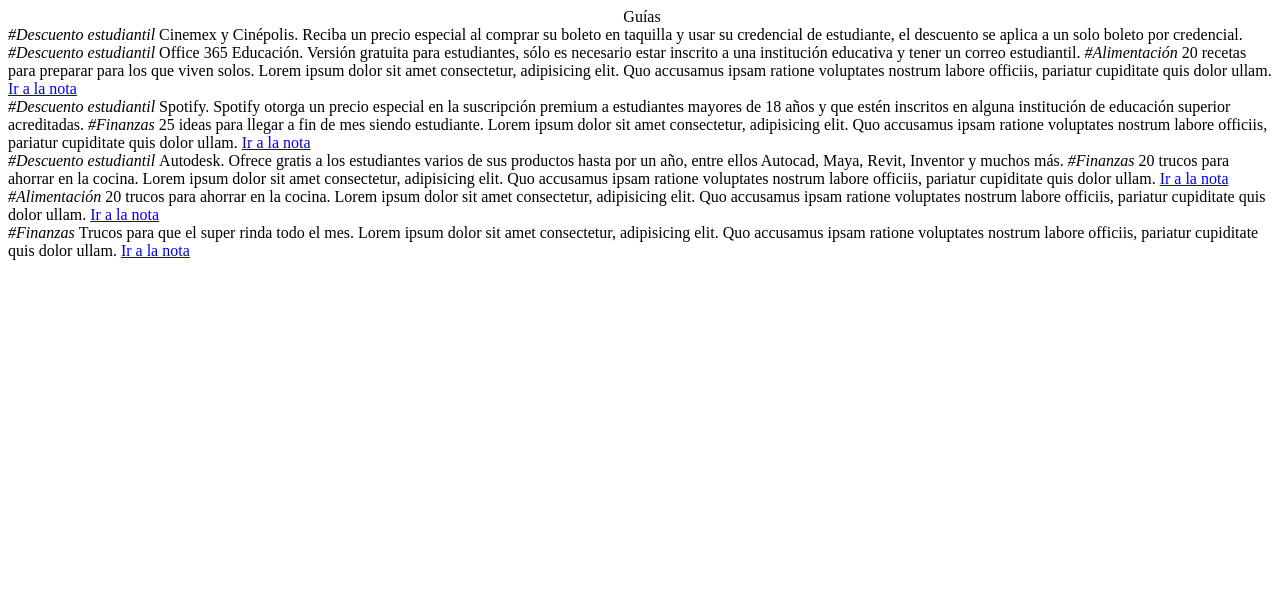
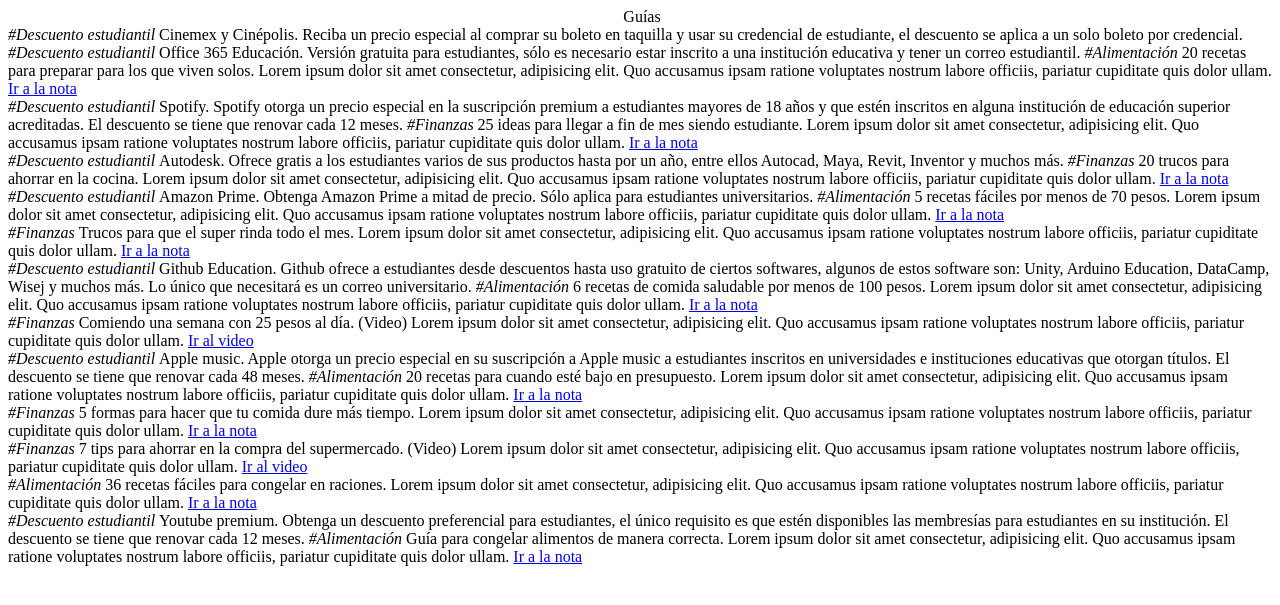
Before and after one commit to rodnavarroc/economyhealth, a PHP site: page /app/tab2/tab2.page.html in a window 1280 px wide. Shown: the top 605 px of the page. Run offline with PHP 8.4, Linux system fonts and the light colour scheme.

Commit message:
Más ejemplos cards

```diff
--- a/src/app/tab2/tab2.page.html
+++ b/src/app/tab2/tab2.page.html
@@ -59,9 +59,6 @@
     </ion-item>
   </ion-card>-->
 
-
-
-
 <!-- CARD DE ITEMS
   <ion-card>
     <ion-card-header>
@@ -92,7 +89,7 @@
 
    <!--CARD 1-->
   <ion-card>
-    <ion-img src="https://www.paredro.com/wp-content/uploads/2015/08/cinepolis-cinemex.jpg"></ion-img>
+    <ion-img class="imagen_card" src="https://i.imgur.com/wZQHIKj.jpg"></ion-img>
     <ion-card-header>
     <ion-row>
       <ion-col>
@@ -112,7 +109,7 @@
 
    <!--CARD 2-->
   <ion-card>
-    <ion-img  src="https://mextudia.com/wp-content/uploads/2019/09/office02.jpg"></ion-img>
+    <ion-img  class="imagen_card" src="https://i.imgur.com/tUruUrx.jpg"></ion-img>
     <ion-card-header>
     <ion-row>
       <ion-col>
@@ -133,7 +130,7 @@
 
   <!--CARD 3-->
   <ion-card>
-    <ion-img src="https://img.culturacolectiva.com/cdn-cgi/image/f=auto,w=auto,q=80,fit=contain/content/2016/01/egg-wrap-recetas-r%C3%A1pidas-medium.jpg"></ion-img>
+    <ion-img class="imagen_card" src="https://i.imgur.com/mz9yMaA.jpg"></ion-img>
     <ion-card-header>
     <ion-row>
       <ion-col>
@@ -168,7 +165,7 @@
 
   <!--CARD 4-->
   <ion-card>
-    <ion-img  src="https://lh3.googleusercontent.com/proxy/6PPVNXyZ_V1pQS2p5g9cI9qdX4COsntdDKVbS-fVKck2VfqQSHlaS94fXBZw-EJFF5KrYMhAhhg_81OiXypneooCFU6Z2I9JhLviOo0OmTY4W_IvooZlC8n7t76Z0491LJSPIrDoMwtg3XA"></ion-img>
+    <ion-img  class="imagen_card" src="https://i.imgur.com/n1ZAmnq.jpg"></ion-img>
     <ion-card-header>
     <ion-row>
       <ion-col>
@@ -181,13 +178,13 @@
     <ion-card-title>Spotify.</ion-card-title>
   </ion-card-header>
     <ion-card-content style="text-align: justify;">
-      Spotify otorga un precio especial en la suscripción premium a estudiantes mayores de 18 años y que estén inscritos en alguna institución de educación superior acreditadas.
+      Spotify otorga un precio especial en la suscripción premium a estudiantes mayores de 18 años y que estén inscritos en alguna institución de educación superior acreditadas. El descuento se tiene que renovar cada 12 meses.
     </ion-card-content>
   </ion-card>
 
   <!--CARD 5-->
   <ion-card>
-    <ion-img src="https://www.zaplo.es/blog/wp-content/uploads/2019/01/controlar-tus-gastos.jpeg"></ion-img>
+    <ion-img class="imagen_card" src="https://i.imgur.com/ZNPdsDJ.jpg"></ion-img>
     <ion-card-header>
     <ion-row>
       <ion-col>
@@ -222,7 +219,7 @@
 
   <!--CARD 6-->
   <ion-card>
-    <ion-img  src="https://brandemia.org/sites/default/files/logo_principal_autodesk.jpg"></ion-img>
+    <ion-img  class="imagen_card" src="https://i.imgur.com/ReA8317.jpg"></ion-img>
     <ion-card-header>
     <ion-row>
       <ion-col>
@@ -241,7 +238,7 @@
 
   <!--CARD 7-->
   <ion-card>
-    <ion-img src="https://cocinaconoberon.files.wordpress.com/2015/09/shutterstock_249406468.jpg"></ion-img>
+    <ion-img class="imagen_card" src="https://i.imgur.com/q8H0VZi.jpg"></ion-img>
     <ion-card-header>
     <ion-row>
       <ion-col>
@@ -276,7 +273,26 @@
 
   <!--CARD 8-->
   <ion-card>
-    <ion-img src="https://cocinaconoberon.files.wordpress.com/2015/09/shutterstock_249406468.jpg"></ion-img>
+    <ion-img  class="imagen_card" src="https://i.imgur.com/jwqjBru.jpg"></ion-img>
+    <ion-card-header>
+    <ion-row>
+      <ion-col>
+        <ion-card-subtitle><i>#Descuento estudiantil</i></ion-card-subtitle>
+      </ion-col>
+      <ion-col>
+        <a (click)="toggleZipped()" (click)="clickedStar()" style="float: right; font-size: 18px;"><ion-icon slot="icon-only" [name]="zipped ? 'star-outline' : 'star'"></ion-icon></a>
+      </ion-col>
+    </ion-row>
+    <ion-card-title>Amazon Prime.</ion-card-title>
+  </ion-card-header>
+    <ion-card-content style="text-align: justify;">
+      Obtenga Amazon Prime a mitad de precio. Sólo aplica para estudiantes universitarios.
+    </ion-card-content>
+  </ion-card>
+
+  <!--CARD 9-->
+  <ion-card>
+    <ion-img class="imagen_card" src="https://i.imgur.com/9LVJjmV.jpg"></ion-img>
     <ion-card-header>
     <ion-row>
       <ion-col>
@@ -286,7 +302,7 @@
         <a (click)="toggleZipped()" (click)="clickedStar()" style="float: right; font-size: 18px;"><ion-icon slot="icon-only" [name]="zipped ? 'star-outline' : 'star'"></ion-icon></a>
       </ion-col>
     </ion-row>
-    <ion-card-title>20 trucos para ahorrar en la cocina.</ion-card-title>
+    <ion-card-title>5 recetas fáciles por menos de 70 pesos.</ion-card-title>
   </ion-card-header>
     <ion-card-content style="text-align: justify;">
       Lorem ipsum dolor sit amet consectetur, adipisicing elit. Quo accusamus ipsam ratione voluptates nostrum labore officiis, pariatur cupiditate quis dolor ullam.
@@ -294,7 +310,7 @@
     <ion-grid>
       <ion-row>
         <ion-col size="6">
-          <a href="https://www.clara.es/hogar/trucos-para-ahorrar-cocina_183" target="blank">
+          <a href="http://www.dadaroom.com/blog/5-recetas-faciles-por-menos-de-70-pesos/" target="blank">
           <ion-button class="btn_ligas" expand="full">Ir a la nota</ion-button>
           </a>
         </ion-col>
@@ -309,9 +325,9 @@
     </ion-grid>
   </ion-card>
 
-  <!--CARD 9-->
+  <!--CARD 10-->
   <ion-card>
-    <ion-img src="https://querido-dinero.imgix.net/255/Portada-30-copy.png?w=1200&h=628&fit=crop&crop=faces&auto=format,compress&lossless=1"></ion-img>
+    <ion-img class="imagen_card" src="https://i.imgur.com/QS8qzWF.jpg"></ion-img>
     <ion-card-header>
     <ion-row>
       <ion-col>
@@ -344,6 +360,311 @@
     </ion-grid>
   </ion-card>
 
+  <!--CARD 11-->
+  <ion-card>
+    <ion-img  class="imagen_card" src="https://i.imgur.com/99K3khn.jpg"></ion-img>
+    <ion-card-header>
+    <ion-row>
+      <ion-col>
+        <ion-card-subtitle><i>#Descuento estudiantil</i></ion-card-subtitle>
+      </ion-col>
+      <ion-col>
+        <a (click)="toggleZipped()" (click)="clickedStar()" style="float: right; font-size: 18px;"><ion-icon slot="icon-only" [name]="zipped ? 'star-outline' : 'star'"></ion-icon></a>
+      </ion-col>
+    </ion-row>
+    <ion-card-title>Github Education.</ion-card-title>
+  </ion-card-header>
+    <ion-card-content style="text-align: justify;">
+      Github ofrece a estudiantes desde descuentos hasta uso gratuito de ciertos softwares, algunos de estos software son: Unity, Arduino Education, DataCamp, Wisej y muchos más. Lo único que necesitará es un correo universitario.
+    </ion-card-content>
+  </ion-card>
+
+  <!--CARD 12-->
+  <ion-card>
+    <ion-img class="imagen_card" src="https://i.imgur.com/wJHyegX.jpg"></ion-img>
+    <ion-card-header>
+    <ion-row>
+      <ion-col>
+        <ion-card-subtitle><i>#Alimentación</i></ion-card-subtitle>
+      </ion-col>
+      <ion-col>
+        <a (click)="toggleZipped()" (click)="clickedStar()" style="float: right; font-size: 18px;"><ion-icon slot="icon-only" [name]="zipped ? 'star-outline' : 'star'"></ion-icon></a>
+      </ion-col>
+    </ion-row>
+    <ion-card-title>6 recetas de comida saludable por menos de 100 pesos.</ion-card-title>
+  </ion-card-header>
+    <ion-card-content style="text-align: justify;">
+      Lorem ipsum dolor sit amet consectetur, adipisicing elit. Quo accusamus ipsam ratione voluptates nostrum labore officiis, pariatur cupiditate quis dolor ullam.
+    </ion-card-content>
+    <ion-grid>
+      <ion-row>
+        <ion-col size="6">
+          <a href="https://culturacolectiva.com/comida/recetas-saludable-por-menos-de-100-pesos" target="blank">
+          <ion-button class="btn_ligas" expand="full">Ir a la nota</ion-button>
+          </a>
+        </ion-col>
+        <ion-col size="6">
+          <center>
+            <ion-button expand="block"  class="btn_secondary">
+              <ion-icon slot="icon-only" name="share-social-outline"></ion-icon>
+            </ion-button>
+          </center>
+        </ion-col>
+      </ion-row>
+    </ion-grid>
+  </ion-card>
+
+  <!--CARD 13-->
+  <ion-card>
+    <ion-img class="imagen_card" src="https://i.imgur.com/mL700GQ.jpg"></ion-img>
+    <ion-card-header>
+    <ion-row>
+      <ion-col>
+        <ion-card-subtitle><i>#Finanzas</i></ion-card-subtitle>
+      </ion-col>
+      <ion-col>
+        <a (click)="toggleZipped()" (click)="clickedStar()" style="float: right; font-size: 18px;"><ion-icon slot="icon-only" [name]="zipped ? 'star-outline' : 'star'"></ion-icon></a>
+      </ion-col>
+    </ion-row>
+    <ion-card-title>Comiendo una semana con 25 pesos al día.    (Video)</ion-card-title>
+  </ion-card-header>
+    <ion-card-content style="text-align: justify;">
+      Lorem ipsum dolor sit amet consectetur, adipisicing elit. Quo accusamus ipsam ratione voluptates nostrum labore officiis, pariatur cupiditate quis dolor ullam.
+    </ion-card-content>
+    <ion-grid>
+      <ion-row>
+        <ion-col size="6">
+          <a href="https://www.youtube.com/watch?v=Rwssl3SZ-4c&list=PL1ebpFrA3ctEG5_yIBDtKcQU6WEBDwo2l" target="blank">
+          <ion-button class="btn_ligas" expand="full">Ir al video</ion-button>
+          </a>
+        </ion-col>
+        <ion-col size="6">
+          <center>
+            <ion-button expand="block"  class="btn_secondary">
+              <ion-icon slot="icon-only" name="share-social-outline"></ion-icon>
+            </ion-button>
+          </center>
+        </ion-col>
+      </ion-row>
+    </ion-grid>
+  </ion-card>
+
+  <!--CARD 14-->
+  <ion-card>
+    <ion-img  class="imagen_card" src="https://i.imgur.com/IlAxGc3.jpg"></ion-img>
+    <ion-card-header>
+    <ion-row>
+      <ion-col>
+        <ion-card-subtitle><i>#Descuento estudiantil</i></ion-card-subtitle>
+      </ion-col>
+      <ion-col>
+        <a (click)="toggleZipped()" (click)="clickedStar()" style="float: right; font-size: 18px;"><ion-icon slot="icon-only" [name]="zipped ? 'star-outline' : 'star'"></ion-icon></a>
+      </ion-col>
+    </ion-row>
+    <ion-card-title>Apple music.</ion-card-title>
+  </ion-card-header>
+    <ion-card-content style="text-align: justify;">
+      Apple otorga un precio especial en su suscripción a Apple music a estudiantes inscritos en universidades e instituciones educativas que otorgan títulos. El descuento se tiene que renovar cada 48 meses.
+    </ion-card-content>
+  </ion-card>
+
+  <!--CARD 15-->
+  <ion-card>
+    <ion-img class="imagen_card" src="https://i.imgur.com/EdRJ2gY.jpg"></ion-img>
+    <ion-card-header>
+    <ion-row>
+      <ion-col>
+        <ion-card-subtitle><i>#Alimentación</i></ion-card-subtitle>
+      </ion-col>
+      <ion-col>
+        <a (click)="toggleZipped()" (click)="clickedStar()" style="float: right; font-size: 18px;"><ion-icon slot="icon-only" [name]="zipped ? 'star-outline' : 'star'"></ion-icon></a>
+      </ion-col>
+    </ion-row>
+    <ion-card-title>20 recetas para cuando esté bajo en presupuesto.</ion-card-title>
+  </ion-card-header>
+    <ion-card-content style="text-align: justify;">
+      Lorem ipsum dolor sit amet consectetur, adipisicing elit. Quo accusamus ipsam ratione voluptates nostrum labore officiis, pariatur cupiditate quis dolor ullam.
+    </ion-card-content>
+    <ion-grid>
+      <ion-row>
+        <ion-col size="6">
+          <a href="https://www.recreoviral.com/curiosidades/comida-preparar-bancarrota/" target="blank">
+          <ion-button class="btn_ligas" expand="full">Ir a la nota</ion-button>
+          </a>
+        </ion-col>
+        <ion-col size="6">
+          <center>
+            <ion-button expand="block"  class="btn_secondary">
+              <ion-icon slot="icon-only" name="share-social-outline"></ion-icon>
+            </ion-button>
+          </center>
+        </ion-col>
+      </ion-row>
+    </ion-grid>
+  </ion-card>
+
+  <!--CARD 16-->
+  <ion-card>
+    <ion-img class="imagen_card" src="https://i.imgur.com/CEikfKy.jpg"></ion-img>
+    <ion-card-header>
+    <ion-row>
+      <ion-col>
+        <ion-card-subtitle><i>#Finanzas</i></ion-card-subtitle>
+      </ion-col>
+      <ion-col>
+        <a (click)="toggleZipped()" (click)="clickedStar()" style="float: right; font-size: 18px;"><ion-icon slot="icon-only" [name]="zipped ? 'star-outline' : 'star'"></ion-icon></a>
+      </ion-col>
+    </ion-row>
+    <ion-card-title>5 formas para hacer que tu comida dure más tiempo.</ion-card-title>
+  </ion-card-header>
+    <ion-card-content style="text-align: justify;">
+      Lorem ipsum dolor sit amet consectetur, adipisicing elit. Quo accusamus ipsam ratione voluptates nostrum labore officiis, pariatur cupiditate quis dolor ullam.
+    </ion-card-content>
+    <ion-grid>
+      <ion-row>
+        <ion-col size="6">
+          <a href="https://www.cocinadelirante.com/tips/como-hacer-que-la-comida-no-se-eche-perder" target="blank">
+          <ion-button class="btn_ligas" expand="full">Ir a la nota</ion-button>
+          </a>
+        </ion-col>
+        <ion-col size="6">
+          <center>
+            <ion-button expand="block"  class="btn_secondary">
+              <ion-icon slot="icon-only" name="share-social-outline"></ion-icon>
+            </ion-button>
+          </center>
+        </ion-col>
+      </ion-row>
+    </ion-grid>
+  </ion-card>
+
+  <!--CARD 17-->
+  <ion-card>
+    <ion-img class="imagen_card" src="https://i.imgur.com/MDLaBIL.jpg"></ion-img>
+    <ion-card-header>
+    <ion-row>
+      <ion-col>
+        <ion-card-subtitle><i>#Finanzas</i></ion-card-subtitle>
+      </ion-col>
+      <ion-col>
+        <a (click)="toggleZipped()" (click)="clickedStar()" style="float: right; font-size: 18px;"><ion-icon slot="icon-only" [name]="zipped ? 'star-outline' : 'star'"></ion-icon></a>
+      </ion-col>
+    </ion-row>
+    <ion-card-title>7 tips para ahorrar en la compra del supermercado.   (Video)</ion-card-title>
+  </ion-card-header>
+    <ion-card-content style="text-align: justify;">
+      Lorem ipsum dolor sit amet consectetur, adipisicing elit. Quo accusamus ipsam ratione voluptates nostrum labore officiis, pariatur cupiditate quis dolor ullam.
+    </ion-card-content>
+    <ion-grid>
+      <ion-row>
+        <ion-col size="6">
+          <a href="https://www.youtube.com/watch?v=MlcH1TocMSA" target="blank">
+          <ion-button class="btn_ligas" expand="full">Ir al video</ion-button>
+          </a>
+        </ion-col>
+        <ion-col size="6">
+          <center>
+            <ion-button expand="block"  class="btn_secondary">
+              <ion-icon slot="icon-only" name="share-social-outline"></ion-icon>
+            </ion-button>
+          </center>
+        </ion-col>
+      </ion-row>
+    </ion-grid>
+  </ion-card>
+
+  <!--CARD 18-->
+  <ion-card>
+    <ion-img class="imagen_card" src="https://i.imgur.com/NNOBvUo.jpg"></ion-img>
+    <ion-card-header>
+    <ion-row>
+      <ion-col>
+        <ion-card-subtitle><i>#Alimentación</i></ion-card-subtitle>
+      </ion-col>
+      <ion-col>
+        <a (click)="toggleZipped()" (click)="clickedStar()" style="float: right; font-size: 18px;"><ion-icon slot="icon-only" [name]="zipped ? 'star-outline' : 'star'"></ion-icon></a>
+      </ion-col>
+    </ion-row>
+    <ion-card-title>36 recetas fáciles para congelar en raciones.</ion-card-title>
+  </ion-card-header>
+    <ion-card-content style="text-align: justify;">
+      Lorem ipsum dolor sit amet consectetur, adipisicing elit. Quo accusamus ipsam ratione voluptates nostrum labore officiis, pariatur cupiditate quis dolor ullam.
+    </ion-card-content>
+    <ion-grid>
+      <ion-row>
+        <ion-col size="6">
+          <a href="https://www.elespanol.com/cocinillas/actualidad-gastronomica/20150309/recetas-faciles-congelar-raciones/16748335_0.html" target="blank">
+          <ion-button class="btn_ligas" expand="full">Ir a la nota</ion-button>
+          </a>
+        </ion-col>
+        <ion-col size="6">
+          <center>
+            <ion-button expand="block"  class="btn_secondary">
+              <ion-icon slot="icon-only" name="share-social-outline"></ion-icon>
+            </ion-button>
+          </center>
+        </ion-col>
+      </ion-row>
+    </ion-grid>
+  </ion-card>
+
+  <!--CARD 19-->
+  <ion-card>
+    <ion-img  class="imagen_card" src="https://i.imgur.com/yv0UzaW.jpg"></ion-img>
+    <ion-card-header>
+    <ion-row>
+      <ion-col>
+        <ion-card-subtitle><i>#Descuento estudiantil</i></ion-card-subtitle>
+      </ion-col>
+      <ion-col>
+        <a (click)="toggleZipped()" (click)="clickedStar()" style="float: right; font-size: 18px;"><ion-icon slot="icon-only" [name]="zipped ? 'star-outline' : 'star'"></ion-icon></a>
+      </ion-col>
+    </ion-row>
+    <ion-card-title>Youtube premium.</ion-card-title>
+  </ion-card-header>
+    <ion-card-content style="text-align: justify;">
+      Obtenga un descuento preferencial para estudiantes, el único requisito es que estén disponibles las membresías para estudiantes en su institución. El descuento se tiene que renovar cada 12 meses.
+    </ion-card-content>
+  </ion-card>
+
+  <!--CARD 20-->
+  <ion-card>
+    <ion-img class="imagen_card" src="https://i.imgur.com/rzhPaTH.jpg"></ion-img>
+    <ion-card-header>
+    <ion-row>
+      <ion-col>
+        <ion-card-subtitle><i>#Alimentación</i></ion-card-subtitle>
+      </ion-col>
+      <ion-col>
+        <a (click)="toggleZipped()" (click)="clickedStar()" style="float: right; font-size: 18px;"><ion-icon slot="icon-only" [name]="zipped ? 'star-outline' : 'star'"></ion-icon></a>
+      </ion-col>
+    </ion-row>
+    <ion-card-title>Guía para congelar alimentos de manera correcta.</ion-card-title>
+  </ion-card-header>
+    <ion-card-content style="text-align: justify;">
+      Lorem ipsum dolor sit amet consectetur, adipisicing elit. Quo accusamus ipsam ratione voluptates nostrum labore officiis, pariatur cupiditate quis dolor ullam.
+    </ion-card-content>
+    <ion-grid>
+      <ion-row>
+        <ion-col size="6">
+          <a href="https://www.cocinafacil.com.mx/tips-de-cocina/guia-para-congelar-alimentos/" target="blank">
+          <ion-button class="btn_ligas" expand="full">Ir a la nota</ion-button>
+          </a>
+        </ion-col>
+        <ion-col size="6">
+          <center>
+            <ion-button expand="block"  class="btn_secondary">
+              <ion-icon slot="icon-only" name="share-social-outline"></ion-icon>
+            </ion-button>
+          </center>
+        </ion-col>
+      </ion-row>
+    </ion-grid>
+  </ion-card>
+
+
+
+
 
 
   <!--CUERPO DE LA PAGINA-->
--- a/src/app/tab2/tab2.page.scss
+++ b/src/app/tab2/tab2.page.scss
@@ -29,6 +29,10 @@
 ion-card {
     border-top: 6px solid #656565
  }
+
+.imagen_card{
+    min-height: 1px
+}
 
 
 
```
